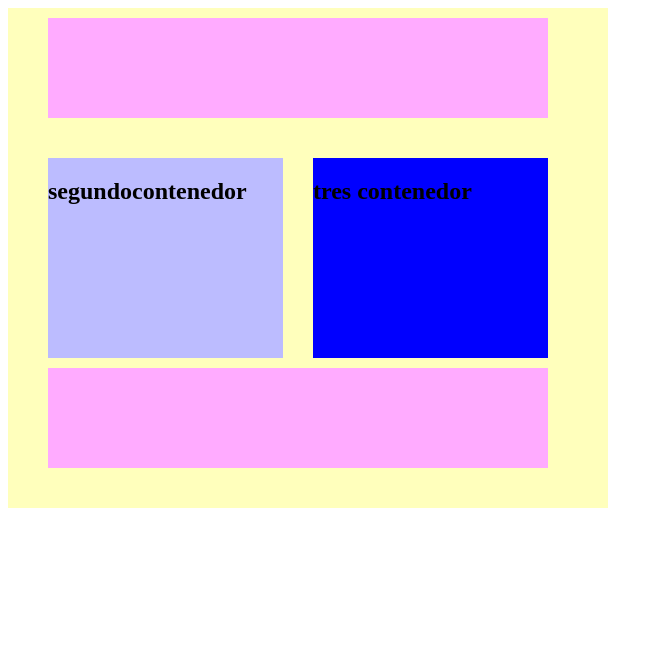
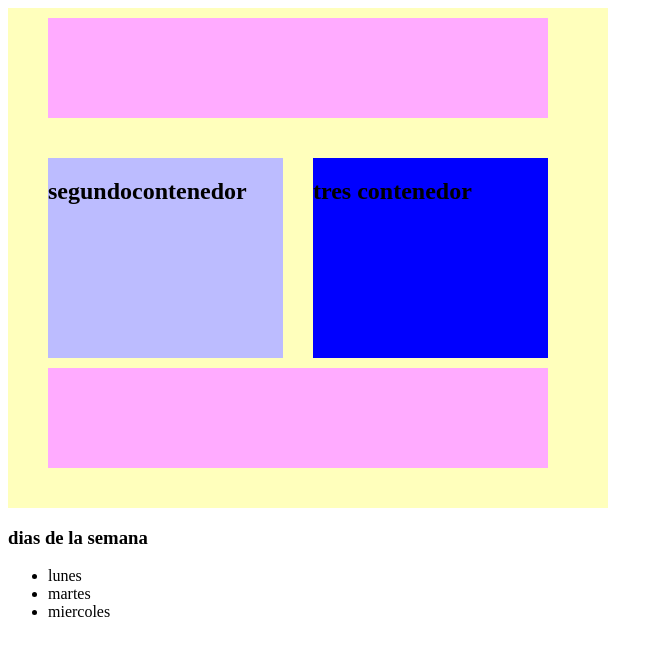
Before and after one commit to camilarrte/clase-bti, a plain HTML site: page index.html in a window 1280 px wide. Shown: the whole page, without its empty margins (0-663 px from the left). Drawn offline with Linux system fonts and the light colour scheme.

Commit message:
Update index.html

```diff
--- a/index.html
+++ b/index.html
@@ -45,6 +45,11 @@
 </div>
   <div id=cot4>
   </div>
-  </div>
+  </div> <h3>dias de la semana</h3>
+  <ul type="1">
+    <li>lunes</li>
+    <li>martes</li>
+    <li>miercoles</li>
+  </ul>
 </body>
 </html>
```
